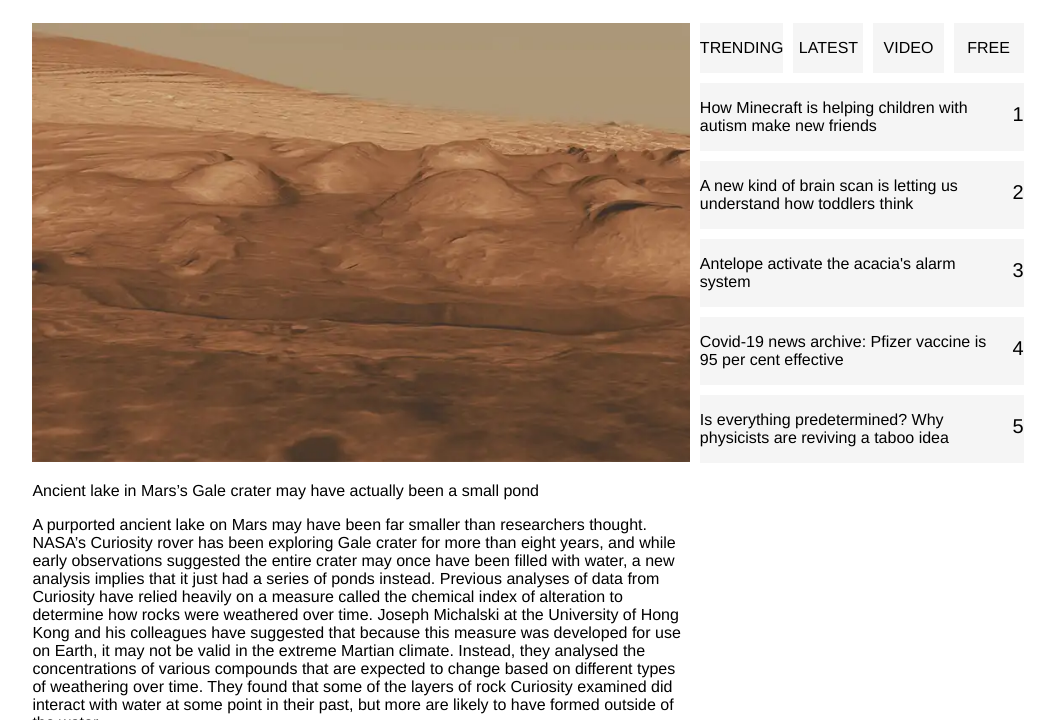
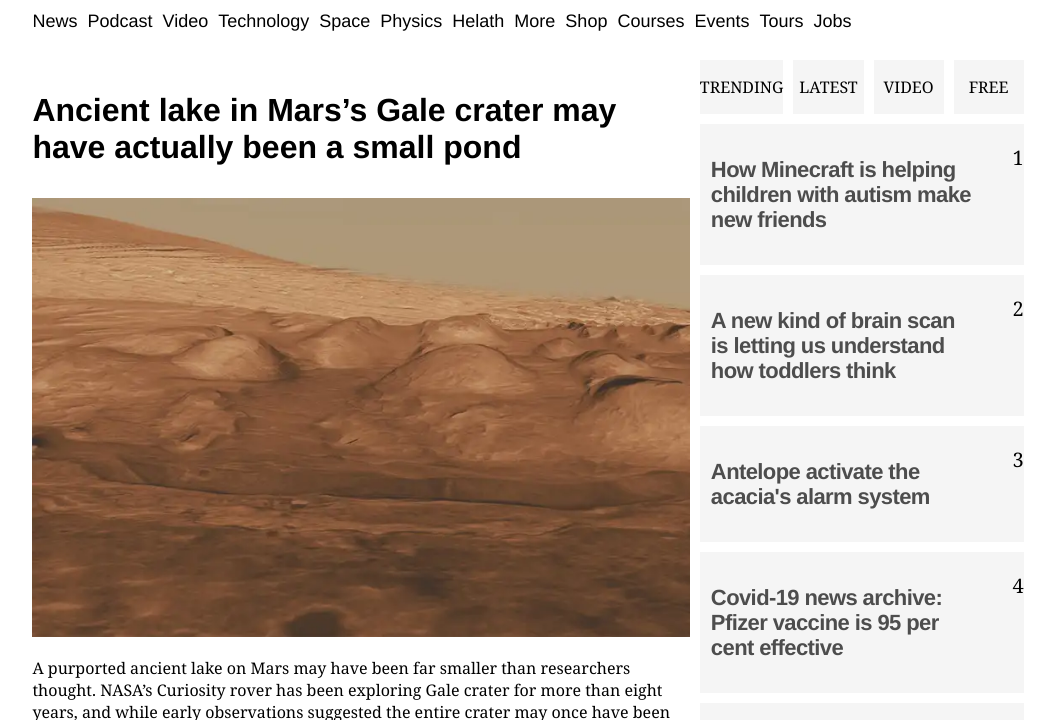
Before and after one commit to eneamuskaj/new-scientist-page, a plain HTML site: page index.html in a window 1280 px wide. Shown: the part 139-859 px from the top of the page, without its empty margins (112-1167 px from the left). Drawn offline with Linux system fonts and the light colour scheme.

Commit message:
improved styling

```diff
--- a/index.html
+++ b/index.html
@@ -19,7 +19,7 @@
           <p>SUBSCRIBE AND SAVE 69%</p>
         </div>
         <nav>
-          <ul>
+          <ul class="nav1">
             <li>News</li>
             <li>Podcast</li>
             <li>Video</li>
@@ -37,10 +37,11 @@
         </nav>
       </header>
       <section class="item two">
-        <img src="image.webp" />
-        <p>
+        <p class="page-title">
           Ancient lake in Mars’s Gale crater may have actually been a small pond
         </p>
+        <img src="image.webp" />
+
         <p>
           A purported ancient lake on Mars may have been far smaller than
           researchers thought. NASA’s Curiosity rover has been exploring Gale
@@ -94,30 +95,30 @@
         </div>
         <div class="side-grid">
           <div>
-            <p>
+            <p class="side-font">
               How Minecraft is helping children with autism make new friends
             </p>
             <p class="number">1</p>
           </div>
           <div>
-            <p>
+            <p class="side-font">
               A new kind of brain scan is letting us understand how toddlers
               think
             </p>
             <p class="number">2</p>
           </div>
           <div>
-            <p>Antelope activate the acacia's alarm system</p>
+            <p class="side-font">Antelope activate the acacia's alarm system</p>
             <p class="number">3</p>
           </div>
           <div>
-            <p>
+            <p class="side-font">
               Covid-19 news archive: Pfizer vaccine is 95 per cent effective
             </p>
             <p class="number">4</p>
           </div>
           <div>
-            <p>
+            <p class="side-font">
               Is everything predetermined? Why physicists are reviving a taboo
               idea
             </p>
--- a/styles.css
+++ b/styles.css
@@ -38,6 +38,7 @@
 .title {
   display: grid;
   grid-template-columns: 1fr 1fr 1fr;
+  gap: 10px;
 }
 
 .title > p {
@@ -54,6 +55,16 @@ li {
 
 img {
   width: 100%;
+}
+.nav1 {
+  display: flex;
+  flex-wrap: wrap;
+  justify-content: left;
+  gap: 10px;
+  font-size: 1.125rem;
+  font-family: Titillium Web, Helvetica, Trebuchet MS, Arial, sans-serif;
+  line-height: 1.3125rem;
+  padding-left: 0;
 }
 
 .nav2 {
@@ -77,7 +88,8 @@ img {
 }
 .side-grid > * {
   display: flex;
-  gap: 10px;
+  justify-content: space-between;
+  gap: 30px;
   background-color: #f5f5f5;
 }
 
@@ -92,10 +104,25 @@ img {
 }
 
 p {
-  font-family: Titillium Web, Helvetica, Trebuchet MS, Arial, sans-serif;
+  font-family: "PT Serif", Georgia, serif;
+}
+.page-title {
+  font-size: 2rem;
+  font-weight: bold;
+  font-family: Web, Helvetica, Trebuchet MS, Arial, sans-serif;
 }
 
 .main-header {
   margin: 0;
-  font-size: 50px;
+  font-size: 4rem;
+  font-weight: bold;
 }
+.side-font {
+  color: #4d4d4d;
+  font-size: 1.375rem;
+  font-weight: 700;
+  font-family: Titillium Web, Helvetica, Trebuchet MS, Arial, sans-serif;
+  letter-spacing: -0.0375rem;
+  line-height: 1.5625rem;
+  padding: 0.6875rem;
+}
```
